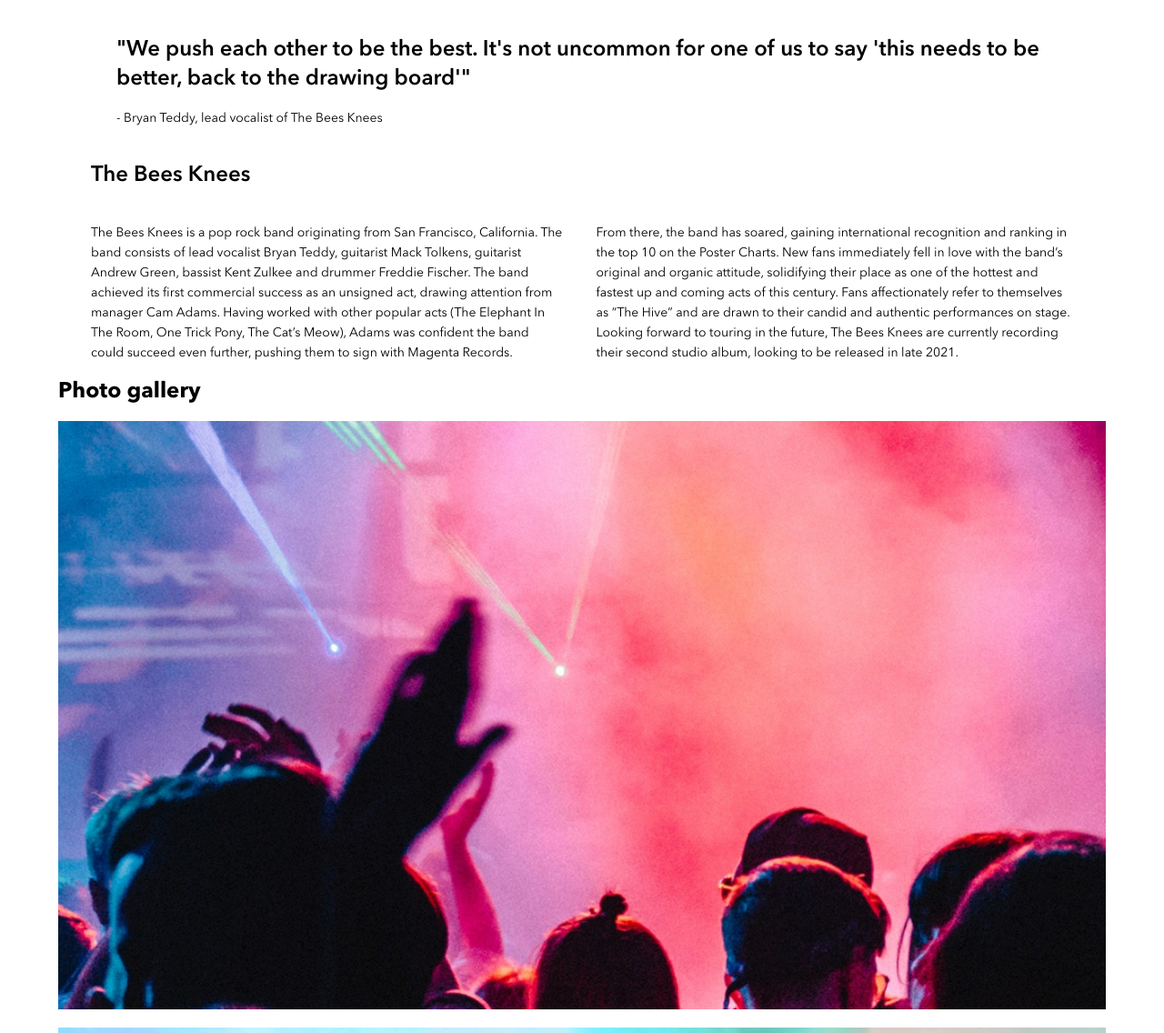
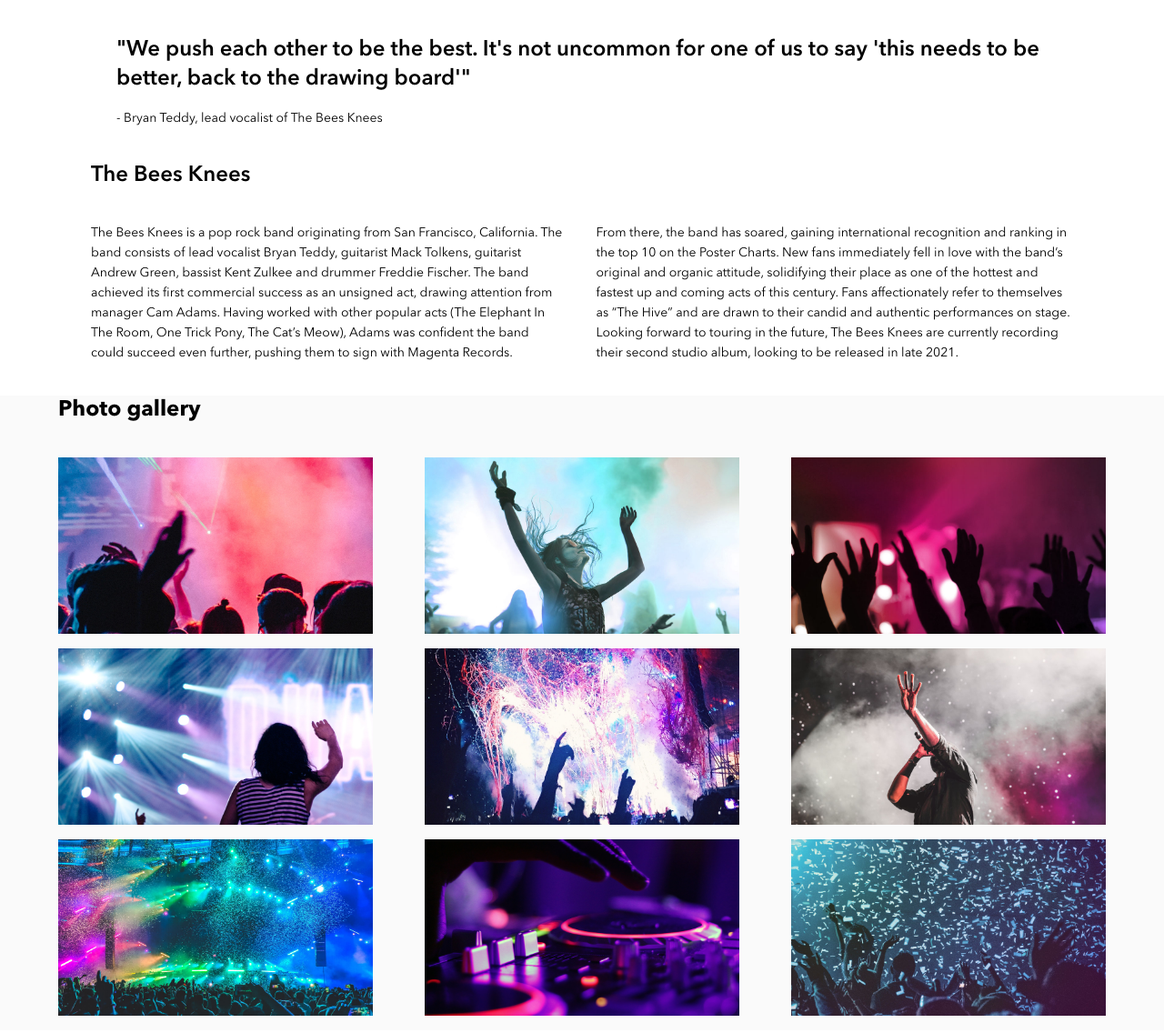
Before and after one commit to Wahaj-Arsal/Puddle_of_Chords, a plain HTML site: page wahaj-arsal-band-site/index.html in a window 1280 px wide. Shown: the part 1756-2892 px from the top of the page at 91% size. Drawn offline with Linux system fonts and the light colour scheme.

Commit message:
photo gallery done, for mobile & tablet

```diff
--- a/wahaj-arsal-band-site/styles/partials/_home.scss
+++ b/wahaj-arsal-band-site/styles/partials/_home.scss
@@ -100,6 +100,7 @@
   &__text {
     padding: 0 0 1rem 0;
     @include tablet {
+      padding: 0 0 2.25rem 0;
       &:nth-child(odd) {
         padding-right: 1.125rem;
       }
@@ -117,8 +118,12 @@
 }
 
 .gallery {
+  background-color: $clr-secondary-neutral;
   padding: 0 1rem;
   @include tablet {
+    @include flex(column, center, flex-start);
+    // display: flex;
+    // flex-direction: column;
     padding: 0 2.25rem;
   }
   @include desktop {
@@ -127,8 +132,17 @@
   &__title {
     @include m-page-section-header;
     padding: 0 0 1rem 0;
+    @include tablet {
+      padding: 0 0 2.25rem 0;
+    }
   }
   &__photo {
+    @include tablet {
+      display: flex;
+      flex-direction: row;
+      flex-wrap: wrap;
+      justify-content: space-between;
+    }
   }
   &__img {
     width: 100%;
@@ -136,5 +150,11 @@
     &:nth-child(1) {
       padding: 0 0 0.5rem 0;
     }
+    &:nth-last-child(n) {
+      padding: 0 0 1rem 0;
+    }
+    @include tablet {
+      width: 30%;
+    }
   }
 }
```
Also changed, not shown: wahaj-arsal-band-site/styles/bio.css, 1 other file.
